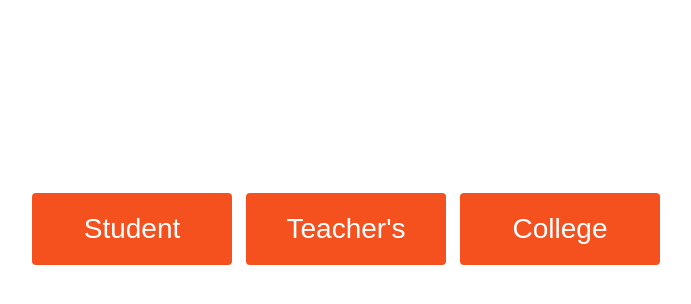
After one commit to manuelrobert/Smart-Exams, a Flask app: page /accountc in a window 1280 px wide. The commit adds this page. Shown: the top 304 px of the page, without its empty margins (294-985 px from the left). Run offline with Flask 2, Linux system fonts and the light colour scheme.

```diff
--- /dev/null
+++ b/templates/accountc.html
@@ -0,0 +1,55 @@
+<!DOCTYPE html>
+<html>
+<head>
+<meta name="viewport" content="width=device-width, initial-scale=1">
+<style>
+.button {
+  border-radius: 4px;
+  background-color: #f4511e;
+  border: none;
+  color: #FFFFFF;
+  text-align: center;
+  font-size: 28px;
+  padding: 20px;
+  width: 200px;
+  transition: all 0.5s;
+  cursor: pointer;
+  margin: 5px;
+}
+
+.button span {
+  cursor: pointer;
+  display: inline-block;
+  position: relative;
+  transition: 0.5s;
+}
+
+.button span:after {
+  content: '\00bb';
+  position: absolute;
+  opacity: 0;
+  top: 0;
+  right: -20px;
+  transition: 0.5s;
+}
+
+.button:hover span {
+  padding-right: 25px;
+}
+
+.button:hover span:after {
+  opacity: 1;
+  right: 0;
+}
+</style>
+</head>
+<body>
+
+<br><br><br><br><br><br><br><br><br><br>
+<center>
+    <a href="sregister"><button class="button"><span>Student </span></button></a>
+    <a href="tregister"><button class="button"><span>Teacher's </span></button></a>
+    <a href="cregister"><button class="button"><span>College</span></button></a>
+</center>
+</body>
+</html>
--- a/templates/adtopnavbar.html
+++ b/templates/adtopnavbar.html
@@ -66,7 +66,7 @@
 
 
 
-
+              <div class="dropdown-divider"></div>
               <a class="dropdown-item" href="#" data-toggle="modal" data-target="#logoutModal">
                 <i class="fas fa-sign-out-alt fa-sm fa-fw mr-2 text-gray-400"></i>
                 Logout
--- a/templates/cltopnavbar.html
+++ b/templates/cltopnavbar.html
@@ -66,7 +66,7 @@
 
 
 
-
+              <div class="dropdown-divider"></div>
               <a class="dropdown-item" href="#" data-toggle="modal" data-target="#logoutModal">
                 <i class="fas fa-sign-out-alt fa-sm fa-fw mr-2 text-gray-400"></i>
                 Logout
--- a/templates/sttopnavbar.html
+++ b/templates/sttopnavbar.html
@@ -62,7 +62,7 @@
             <!-- Dropdown - User Information -->
             <div class="dropdown-menu dropdown-menu-right shadow animated--grow-in" aria-labelledby="userDropdown">
 
-
+              <div class="dropdown-divider"></div>
               <a class="dropdown-item" href="#" data-toggle="modal" data-target="#logoutModal">
                 <i class="fas fa-sign-out-alt fa-sm fa-fw mr-2 text-gray-400"></i>
                 Logout
--- a/templates/thtopnavbar.html
+++ b/templates/thtopnavbar.html
@@ -62,7 +62,7 @@
             <!-- Dropdown - User Information -->
             <div class="dropdown-menu dropdown-menu-right shadow animated--grow-in" aria-labelledby="userDropdown">
 
-
+              <div class="dropdown-divider"></div>
               <a class="dropdown-item" href="#" data-toggle="modal" data-target="#logoutModal">
                 <i class="fas fa-sign-out-alt fa-sm fa-fw mr-2 text-gray-400"></i>
                 Logout
```
Also changed, not shown: templates/login.html (+3 -79 lines), static/css/sb-admin-2.min.css.
